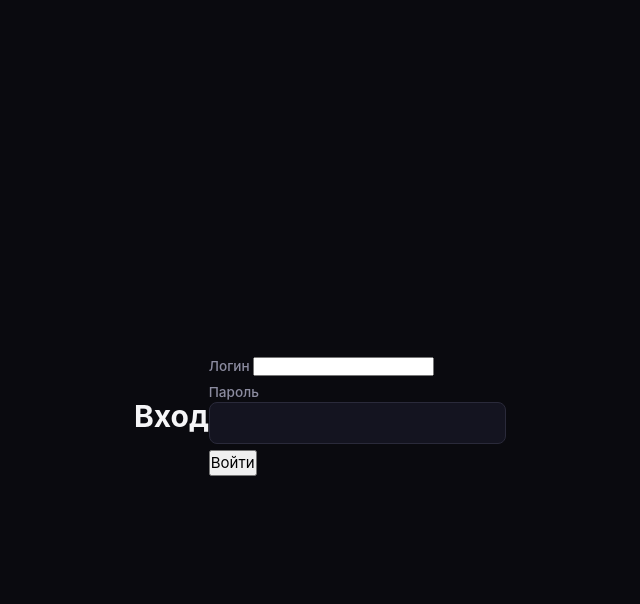
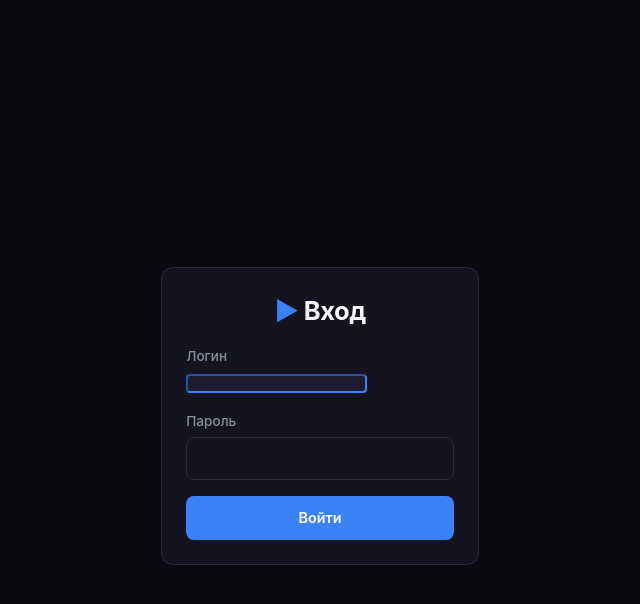
Before and after one commit to Syxarikk/Videofilm, a FastAPI app: page /login in a window 1280 px wide. Shown: the top 604 px of the page, without its empty margins (320-960 px from the left). Run offline with FastAPI, Linux system fonts and the light colour scheme; parts of the project's set-up code (start-up, migrations or seed data) failed here and were passed over.

Commit message:
feat(ui): restyle login as centered card with stack form
Co-Authored-By: Claude Opus 4.7 (1M context) <noreply@anthropic.com>

```diff
--- a/templates/login.html
+++ b/templates/login.html
@@ -1,12 +1,22 @@
 {% extends "base.html" %}
-{% block title %}Вход{% endblock %}
+{% block title %}Вход — MediaServer{% endblock %}
 {% block content %}
-<h1>Вход</h1>
-{% if error %}<p class="error">{{ error }}</p>{% endif %}
-<form method="post" action="/login">
-  <input type="hidden" name="csrf_token" value="{{ csrf_token }}">
-  <label>Логин <input name="username" autocomplete="username" required></label>
-  <label>Пароль <input name="password" type="password" autocomplete="current-password" required></label>
-  <button type="submit">Войти</button>
-</form>
+<div class="card card-narrow">
+  <h1 style="text-align:center; font-size: 1.6rem;">
+    <span style="color: var(--accent);">▶</span> Вход
+  </h1>
+  {% if error %}<div class="error" style="margin-bottom:1rem;">{{ error }}</div>{% endif %}
+  <form method="post" action="/login" class="stack">
+    <input type="hidden" name="csrf_token" value="{{ csrf_token }}">
+    <div>
+      <label for="username">Логин</label>
+      <input id="username" name="username" autocomplete="username" autofocus required>
+    </div>
+    <div>
+      <label for="password">Пароль</label>
+      <input id="password" name="password" type="password" autocomplete="current-password" required>
+    </div>
+    <button type="submit" class="btn btn-block">Войти</button>
+  </form>
+</div>
 {% endblock %}
```
